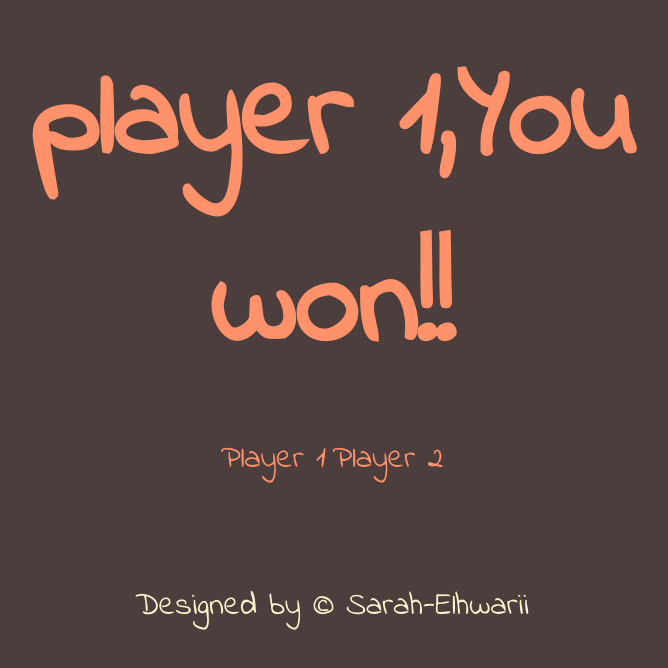
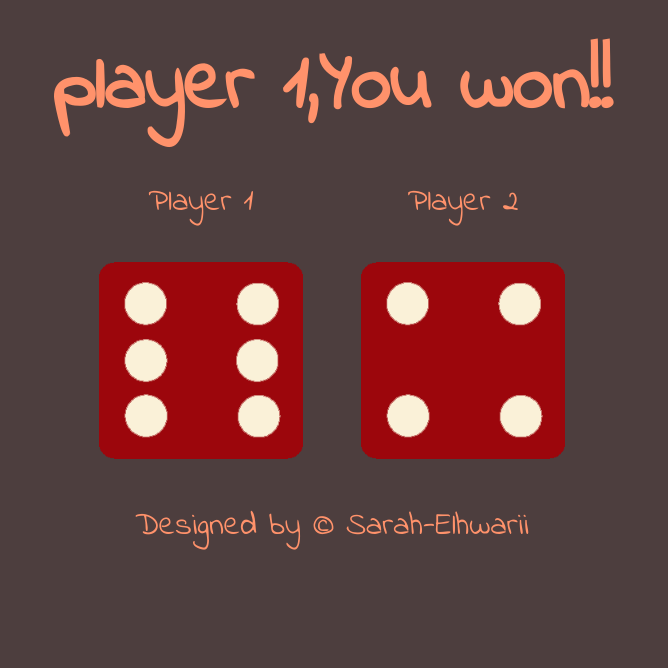
Before and after one commit to sarahelhwarii/dice-challenge, a plain HTML site: page index.html in a window 1280 px wide. Shown: the whole page, without its empty margins (308-976 px from the left). Drawn offline with Linux system fonts and the light colour scheme.

Commit message:
finished

```diff
--- a/CSS/styles.css
+++ b/CSS/styles.css
@@ -11,6 +11,9 @@ body {
 h1 {
   font-size: 8rem;
   margin: 30px 30px 0 30px;
+}
+.new {
+  font-size: 5rem;
 }
 .dice {
   text-align: center;
@@ -26,9 +29,9 @@ p {
 img {
   width: 80%;
 }
-.footer {
+p.footer {
   color: #fff3cd;
-
+  font-size: 1rem;
   margin-top: 5%;
   text-align: center;
 }
--- a/app.js
+++ b/app.js
@@ -4,11 +4,14 @@ const randomNumber2 = Math.floor(Math.random() * 6 + 1);
 const img1 = document.querySelector(".img1");
 const img2 = document.querySelector(".img2");
 
-img1.setAttribute("src", `images/dice{randomNumber1}.png`);
-img2.setAttribute("src", `images/dice{randomNumber2}.png`);
-
-if (randomNumber1 > randomNumber2) {
+img1.setAttribute("src", `images/dice${randomNumber1}.png`);
+img2.setAttribute("src", `images/dice${randomNumber2}.png`);
+if (randomNumber1 === randomNumber2) {
+  document.querySelector("h1").textContent = "Draw";
+} else if (randomNumber1 > randomNumber2) {
   document.querySelector("h1").textContent = "player 1,You won!!";
+  document.querySelector("h1").classList.add("new");
 } else {
   document.querySelector("h1").textContent = "player 2,You won!!";
+  document.querySelector("h1").classList.add("new");
 }
--- a/index.html
+++ b/index.html
@@ -13,7 +13,7 @@
   </head>
   <body>
     <div class="container">
-      <h1 class="title">Refresh me</h1>
+      <h1 class="title new">Refresh me</h1>
       <div class="dice">
         <p>Player 1</p>
         <img class="img1" src="images/dice6.png" alt="" />
```
